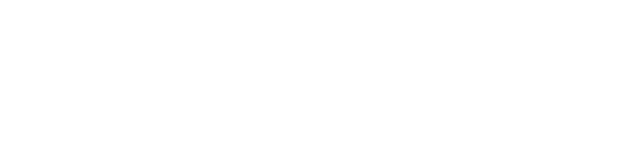
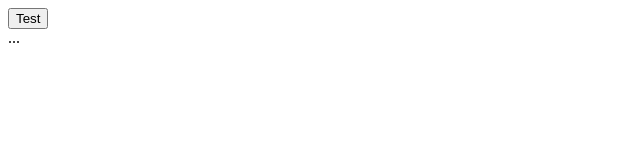
Before and after one commit to voraguns/javascript-ajax, a plain HTML site: page index.html in a window 1280 px wide. Shown: the whole page, without its empty margins (0-640 px from the left). Drawn offline with Linux system fonts and the light colour scheme.

Commit message:
example use innerText

```diff
--- a/index.html
+++ b/index.html
@@ -4,6 +4,14 @@
     <title>Chocofast</title>
   </head>
   <body>
-
+    <button onClick="go()">Test</button>
+    <div id="result">...</div>
   </body>
 <html>
+
+<script>
+    function go() {
+      var target = document.getElementById("result")
+      target.innerText = "I love you"
+    }
+</script>
```
